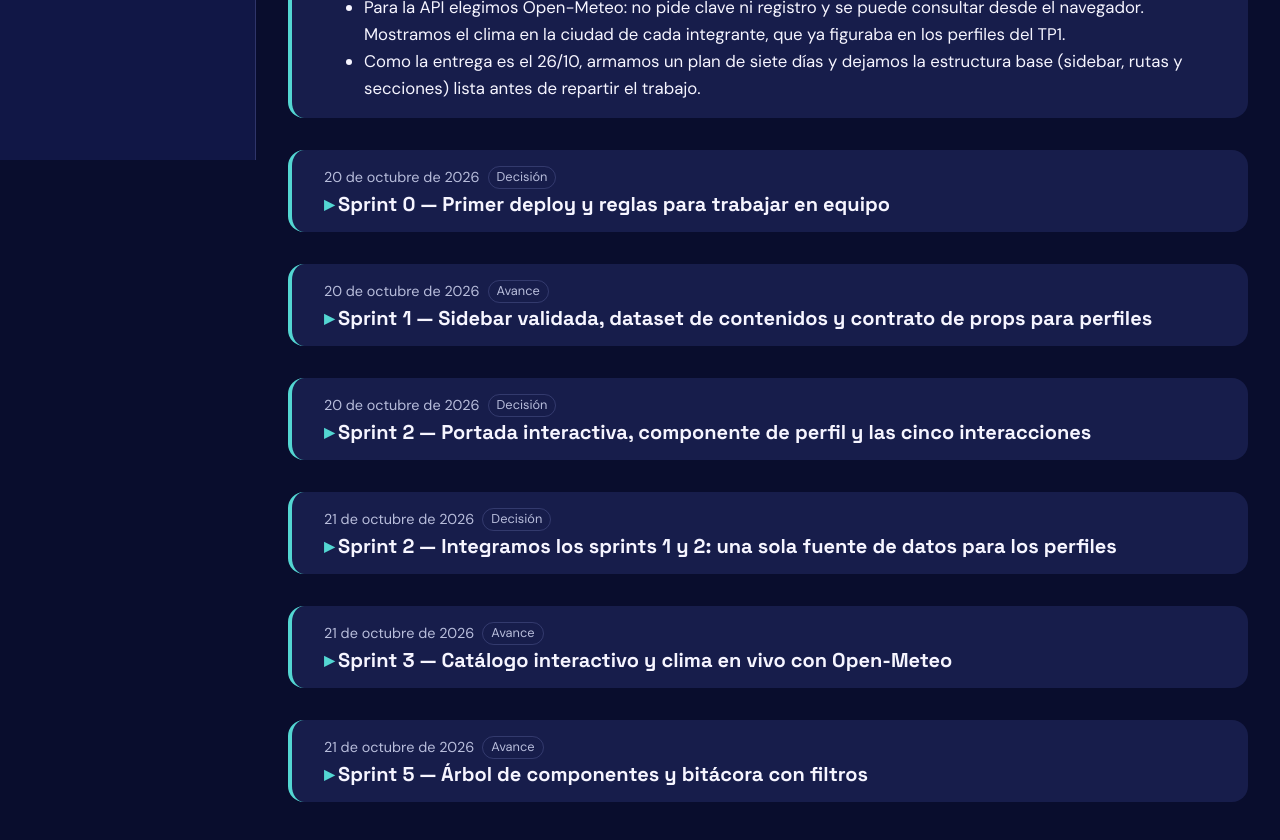
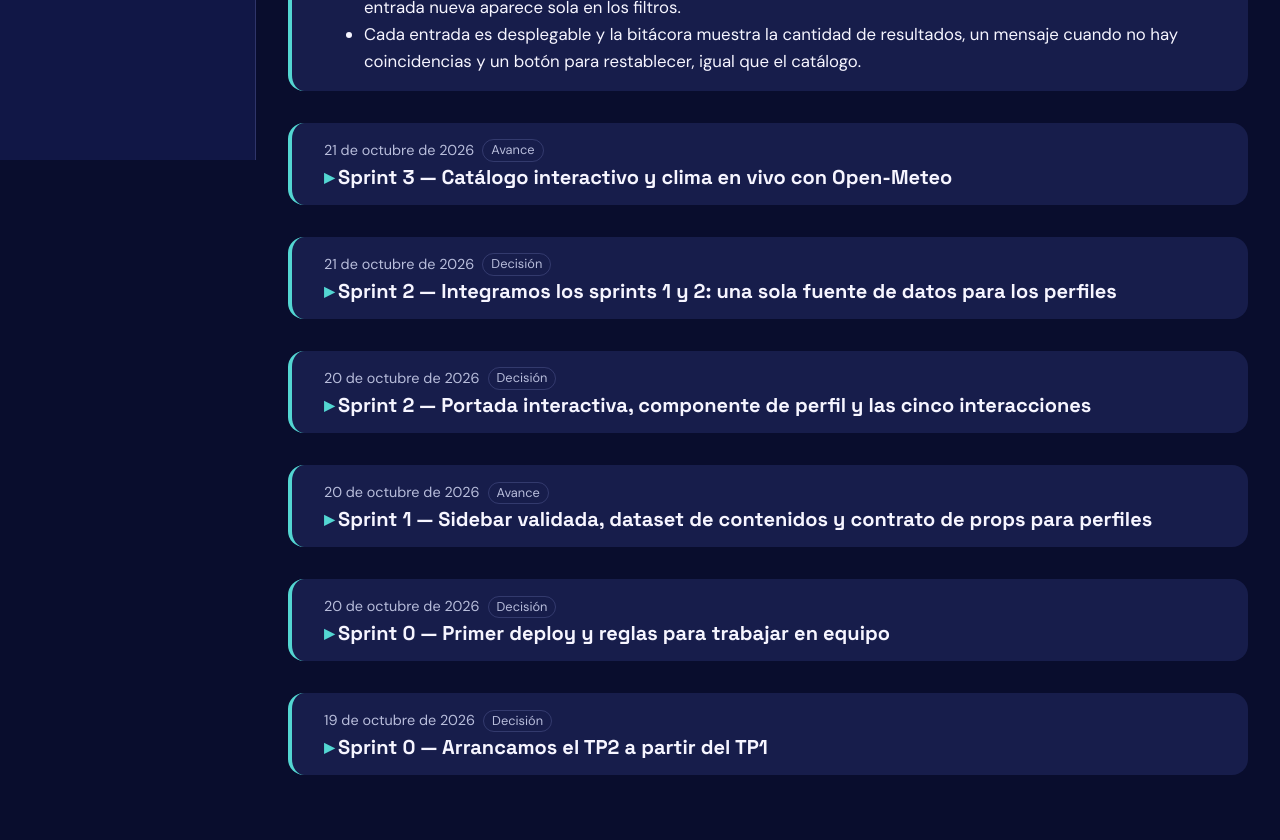
Before and after one commit to Nicoalazar/SitioWebGrupal-React, a React (Vite) app: page /bitacora in a window 1280 px wide. Shown: the part 640-1480 px from the top of the page. Built offline with nearby package versions, Linux system fonts and the light colour scheme.

Commit message:
fix(sprint-5): cortar rutas largas del árbol en celular y mostrar primero la entrada más nueva

```diff
--- a/src/pages/Arbol.css
+++ b/src/pages/Arbol.css
@@ -99,6 +99,7 @@
 
 .arbol-archivo {
   font-family: var(--font-mono, monospace);
+  overflow-wrap: anywhere;
 }
 
 .arbol-chip {
--- a/src/pages/Bitacora.jsx
+++ b/src/pages/Bitacora.jsx
@@ -19,7 +19,7 @@ export default function Bitacora() {
   const [tipo, setTipo] = useState('todos');
   const idSprint = useId();
 
-  const visibles = entradas.filter((entrada) =>
+  const visibles = [...entradas].reverse().filter((entrada) =>
     (sprint === 'todos' || entrada.sprint === Number(sprint))
     && (tipo === 'todos' || entrada.tipo === tipo));
 
```
Also changed, not shown: 1 other file (tests, documents, lock files or other folders).
